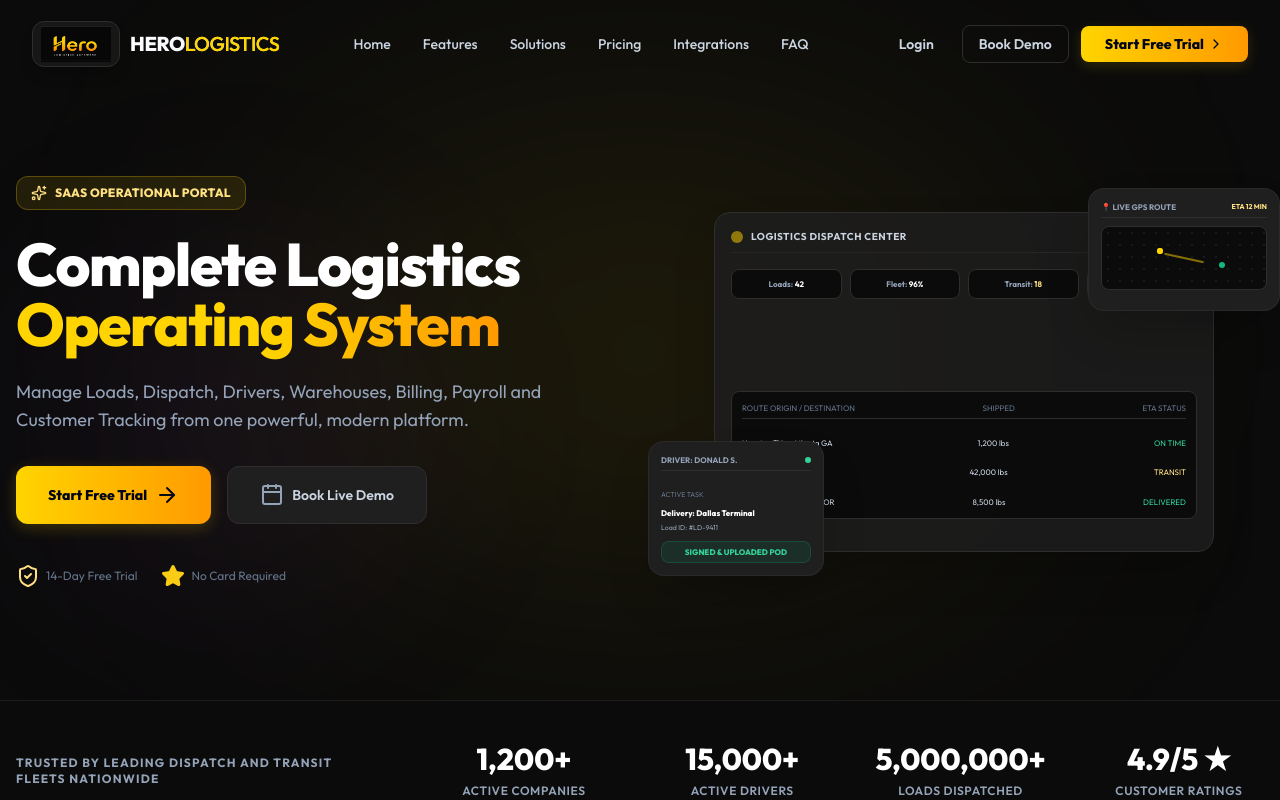
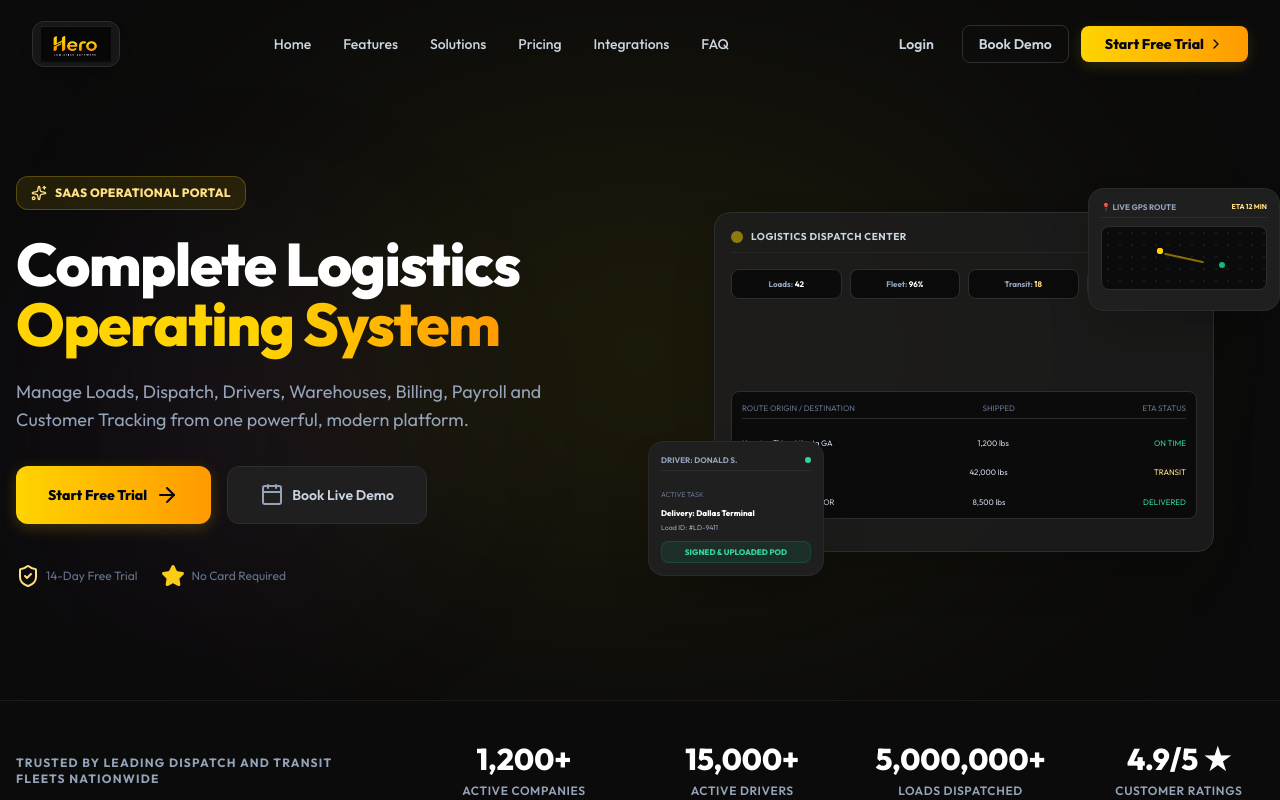
Before and after one commit to divyajos/hero-logistics-system, a React (Vite) app: page / in a window 1280 px wide. Shown: the top 800 px of the page. Built offline with nearby package versions, Linux system fonts and the light colour scheme.

Commit message:
style: remove redundant HERO LOGISTICS text next to wordmark logo image

```diff
--- a/src/components/Footer.jsx
+++ b/src/components/Footer.jsx
@@ -38,12 +38,9 @@
           {/* Logo & Description */}
           <div className="lg:col-span-2">
             <div className="flex items-center mb-4">
-              <div className="mr-2.5 px-2 py-1 bg-neutral-900 border border-[#2E2E2E] rounded-xl flex items-center justify-center shadow-lg shadow-black/20 hover:scale-105 transition-transform duration-300">
+              <div className="px-2 py-1 bg-neutral-900 border border-[#2E2E2E] rounded-xl flex items-center justify-center shadow-lg shadow-black/20 hover:scale-105 transition-transform duration-300">
                 <img src={heroLogo} alt="Hero Logistics Logo" className="h-8 w-auto object-contain" />
               </div>
-              <span className="font-extrabold text-lg tracking-tight text-white">
-                HERO<span className="text-brand-500 font-medium">LOGISTICS</span>
-              </span>
             </div>
             <p className="text-slate-400 text-sm leading-relaxed mb-6 max-w-sm">
               The complete logistics operating system. Streamline your dispatching, routing, drivers, billing, and fleet tracking under one secure, cloud-based platform.
--- a/src/components/Navbar.jsx
+++ b/src/components/Navbar.jsx
@@ -56,12 +56,9 @@
         <div className="flex items-center justify-between h-12">
           {/* Logo */}
           <div className="flex-shrink-0 flex items-center cursor-pointer" onClick={() => navigate('/')}>
-            <div className="mr-2.5 px-2 py-1 bg-neutral-900 rounded-xl border border-[#2E2E2E] shadow-lg shadow-black/20 flex items-center justify-center hover:scale-105 transition-transform duration-300">
+            <div className="px-2 py-1 bg-neutral-900 rounded-xl border border-[#2E2E2E] shadow-lg shadow-black/20 flex items-center justify-center hover:scale-105 transition-transform duration-300">
               <img src={heroLogo} alt="Hero Logistics Logo" className="h-9 w-auto object-contain" />
             </div>
-            <span className="font-extrabold text-xl tracking-tight bg-gradient-to-r from-white via-slate-100 to-brand-500 bg-clip-text text-transparent">
-              HERO<span className="text-brand-500 font-medium">LOGISTICS</span>
-            </span>
           </div>
 
           {/* Desktop Navigation */}
--- a/src/components/OnboardingWizard.jsx
+++ b/src/components/OnboardingWizard.jsx
@@ -99,12 +99,9 @@
         {/* Header Branding */}
         <div className="flex flex-col sm:flex-row sm:items-center justify-between border-b border-[#23324C]/60 pb-6 mb-8 gap-4">
           <div>
-            <span className="font-extrabold text-lg tracking-tight text-white flex items-center gap-2">
-              <div className="px-2 py-1 bg-neutral-900 border border-[#2E2E2E] rounded-lg">
-                <img src={heroLogo} alt="Hero Logistics Logo" className="h-8 w-auto object-contain" />
-              </div>
-              HERO<span className="text-brand-500 font-medium">LOGISTICS</span>
-            </span>
+            <div className="px-2 py-1 bg-neutral-900 border border-[#2E2E2E] rounded-lg inline-block">
+              <img src={heroLogo} alt="Hero Logistics Logo" className="h-8 w-auto object-contain" />
+            </div>
             <h2 className="text-xl font-bold text-slate-200 mt-1.5">SaaS Onboarding Setup Wizard</h2>
           </div>
           <span className="text-xs font-semibold px-3 py-1.5 bg-brand-500/10 border border-brand-500/30 text-brand-400 rounded-lg self-start sm:self-center">
--- a/src/components/common/Sidebar.jsx
+++ b/src/components/common/Sidebar.jsx
@@ -119,14 +119,9 @@
       <div>
         <div className="flex items-center justify-between p-4.5 border-b border-[#2E2E2E]/60 h-16">
           <div className="flex items-center overflow-hidden">
-            <div className="mr-3 px-2 py-1 bg-neutral-900 border border-[#2E2E2E] rounded-xl flex-shrink-0 flex items-center justify-center shadow-lg shadow-black/20 hover:scale-105 transition-transform duration-300">
+            <div className="px-2 py-1 bg-neutral-900 border border-[#2E2E2E] rounded-xl flex-shrink-0 flex items-center justify-center shadow-lg shadow-black/20 hover:scale-105 transition-transform duration-300">
               <img src={heroLogo} alt="Hero Logistics Logo" className="h-8 w-auto object-contain" />
             </div>
-            {!collapsed && (
-              <span className="font-extrabold text-md tracking-tight text-white whitespace-nowrap animate-fade-in">
-                HERO<span className="text-brand-500 font-medium">LOGISTICS</span>
-              </span>
-            )}
           </div>
 
           <button
```
